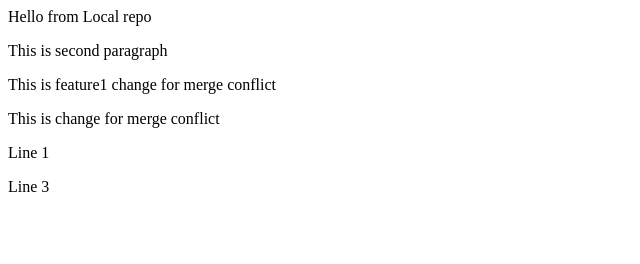
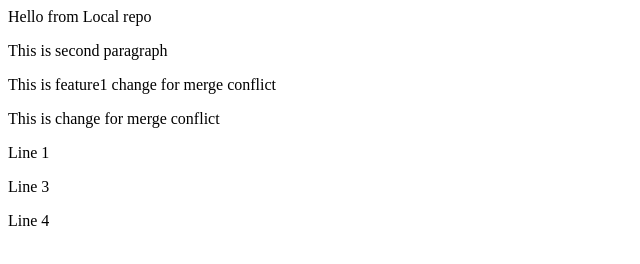
Before and after one commit to SonawaneMehul/localrepo, a plain HTML site: page index.html in a window 1280 px wide. Shown: the full height of the page, 0-640 px from the left. Drawn offline with Linux system fonts and the light colour scheme.

Commit message:
main commit

```diff
--- a/index.html
+++ b/index.html
@@ -4,3 +4,4 @@
 <p>This is change for merge conflict</p>
 <p>Line 1</p>
 <p>Line 3</p>
+<p>Line 4</p>
```
